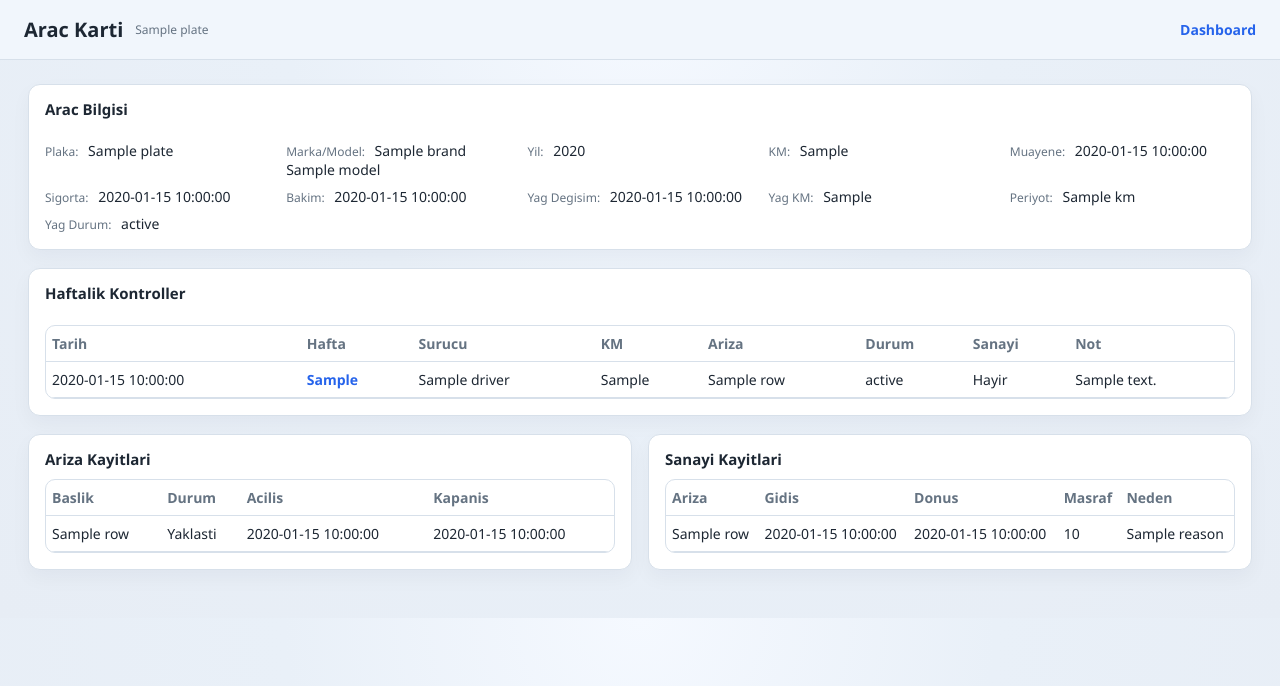
After one commit to yabujinnn06/rainstaff, a Flask app: template server/templates/vehicle.html in a window 1280 px wide. The commit adds this page. Shown: the top 686 px of the page. Run offline with Flask 3, Linux system fonts and the light colour scheme; the visitor is signed in with stand-in values (Sample User, id 1); the template is opened without the code that fills it: most values are stand-ins (such as "Sample title", 1, 10 or a date in 2020).

Commit message:
Add vehicle and driver detail pages to dashboard

```diff
--- a/server/app.py
+++ b/server/app.py
@@ -240,6 +240,121 @@ def employee_detail(employee_id):
         start_date=start_date,
         end_date=end_date,
         all_months=all_months,
+    )
+
+
+@app.route("/vehicle/<plate>")
+def vehicle_detail(plate):
+    if not db_exists():
+        abort(404)
+    with get_conn() as conn:
+        ensure_schema(conn)
+        is_admin, region = get_user_context()
+        if is_admin:
+            vehicle = conn.execute(
+                "SELECT id, plate, brand, model, year, km, inspection_date, insurance_date, maintenance_date, "
+                "oil_change_date, oil_change_km, oil_interval_km, notes "
+                "FROM vehicles WHERE plate = ?;",
+                (plate,),
+            ).fetchone()
+        else:
+            vehicle = conn.execute(
+                "SELECT id, plate, brand, model, year, km, inspection_date, insurance_date, maintenance_date, "
+                "oil_change_date, oil_change_km, oil_interval_km, notes "
+                "FROM vehicles WHERE plate = ? AND region = ?;",
+                (plate, region),
+            ).fetchone()
+        if not vehicle:
+            abort(404)
+        inspections = conn.execute(
+            "SELECT i.inspection_date, i.week_start, d.full_name as driver, i.km, "
+            "f.title as fault_title, i.fault_status, i.service_visit, i.notes "
+            "FROM vehicle_inspections i "
+            "LEFT JOIN drivers d ON d.id = i.driver_id "
+            "LEFT JOIN vehicle_faults f ON f.id = i.fault_id "
+            "WHERE i.vehicle_id = ? "
+            + ("AND i.region = ? " if not is_admin else "")
+            + "ORDER BY i.inspection_date DESC;",
+            (vehicle["id"], region) if not is_admin else (vehicle["id"],),
+        ).fetchall()
+        faults = conn.execute(
+            "SELECT title, description, opened_date, closed_date, status "
+            "FROM vehicle_faults WHERE vehicle_id = ? "
+            + ("AND region = ? " if not is_admin else "")
+            + "ORDER BY opened_date DESC;",
+            (vehicle["id"], region) if not is_admin else (vehicle["id"],),
+        ).fetchall()
+        services = conn.execute(
+            "SELECT f.title as fault_title, s.start_date, s.end_date, s.reason, s.cost "
+            "FROM vehicle_service_visits s "
+            "LEFT JOIN vehicle_faults f ON f.id = s.fault_id "
+            "WHERE s.vehicle_id = ? "
+            + ("AND s.region = ? " if not is_admin else "")
+            + "ORDER BY s.start_date DESC;",
+            (vehicle["id"], region) if not is_admin else (vehicle["id"],),
+        ).fetchall()
+    interval_km = vehicle["oil_interval_km"] or DEFAULT_OIL_INTERVAL_KM
+    oil_status = "-"
+    if interval_km and vehicle["oil_change_km"] is not None and vehicle["km"] is not None:
+        remaining = interval_km - (vehicle["km"] - vehicle["oil_change_km"])
+        oil_status = "Geldi" if remaining <= 0 else f"{remaining} km"
+    return render_template(
+        "vehicle.html",
+        vehicle=vehicle,
+        oil_status=oil_status,
+        interval_km=interval_km,
+        inspections=inspections,
+        faults=faults,
+        services=services,
+    )
+
+
+@app.route("/driver/<int:driver_id>")
+def driver_detail(driver_id):
+    if not db_exists():
+        abort(404)
+    with get_conn() as conn:
+        ensure_schema(conn)
+        is_admin, region = get_user_context()
+        if is_admin:
+            driver = conn.execute(
+                "SELECT id, full_name, license_class, license_expiry, phone, notes "
+                "FROM drivers WHERE id = ?;",
+                (driver_id,),
+            ).fetchone()
+        else:
+            driver = conn.execute(
+                "SELECT id, full_name, license_class, license_expiry, phone, notes "
+                "FROM drivers WHERE id = ? AND region = ?;",
+                (driver_id, region),
+            ).fetchone()
+        if not driver:
+            abort(404)
+        inspections = conn.execute(
+            "SELECT i.inspection_date, i.week_start, v.plate, i.km, "
+            "f.title as fault_title, i.fault_status, i.service_visit, i.notes "
+            "FROM vehicle_inspections i "
+            "JOIN vehicles v ON v.id = i.vehicle_id "
+            "LEFT JOIN vehicle_faults f ON f.id = i.fault_id "
+            "WHERE i.driver_id = ? "
+            + ("AND i.region = ? " if not is_admin else "")
+            + "ORDER BY i.inspection_date DESC;",
+            (driver_id, region) if not is_admin else (driver_id,),
+        ).fetchall()
+    vehicle_summary = {}
+    for row in inspections:
+        plate_val = row["plate"]
+        entry = vehicle_summary.setdefault(plate_val, {"last": row["inspection_date"], "count": 0})
+        entry["count"] += 1
+        if row["inspection_date"] and (not entry["last"] or row["inspection_date"] > entry["last"]):
+            entry["last"] = row["inspection_date"]
+    vehicles = [{"plate": k, "last": v["last"], "count": v["count"]} for k, v in vehicle_summary.items()]
+    vehicles.sort(key=lambda x: (x["last"] or ""), reverse=True)
+    return render_template(
+        "driver.html",
+        driver=driver,
+        vehicles=vehicles,
+        inspections=inspections,
     )
 
 
@@ -787,7 +902,7 @@ def dashboard():
                     (region_filter,),
                 ).fetchall()
                 driver_cards = conn.execute(
-                    "SELECT d.full_name as name, d.license_class, d.license_expiry, d.phone "
+                    "SELECT d.id, d.full_name as name, d.license_class, d.license_expiry, d.phone "
                     "FROM drivers d WHERE d.region = ? ORDER BY d.full_name LIMIT 10;",
                     (region_filter,),
                 ).fetchall()
@@ -860,7 +975,7 @@ def dashboard():
                     "ORDER BY v.plate LIMIT 10;"
                 ).fetchall()
                 driver_cards = conn.execute(
-                    "SELECT d.full_name as name, d.license_class, d.license_expiry, d.phone "
+                    "SELECT d.id, d.full_name as name, d.license_class, d.license_expiry, d.phone "
                     "FROM drivers d ORDER BY d.full_name LIMIT 10;"
                 ).fetchall()
                 recent_inspections = conn.execute(
--- a/server/templates/dashboard.html
+++ b/server/templates/dashboard.html
@@ -685,7 +685,7 @@
                   {% if vehicle_cards %}
                     {% for row in vehicle_cards %}
                       <tr>
-                        <td>{{ row['plate'] }}</td>
+                        <td><a class="link" href="/vehicle/{{ row['plate'] }}">{{ row['plate'] }}</a></td>
                         <td>{{ row['km'] or '-' }}</td>
                         <td>{{ row['inspection_date'] or '-' }}</td>
                         <td>{{ row['insurance_date'] or '-' }}</td>
@@ -724,7 +724,7 @@
                   {% if driver_cards %}
                     {% for row in driver_cards %}
                       <tr>
-                        <td>{{ row['name'] }}</td>
+                        <td><a class="link" href="/driver/{{ row['id'] }}">{{ row['name'] }}</a></td>
                         <td>{{ row['license_class'] or '-' }}</td>
                         <td>{{ row['license_expiry'] or '-' }}</td>
                         <td>{{ row['phone'] or '-' }}</td>
--- /dev/null
+++ b/server/templates/vehicle.html
@@ -0,0 +1,151 @@
+<!doctype html>
+<html lang="tr">
+  <head>
+    <meta charset="utf-8" />
+    <meta name="viewport" content="width=device-width, initial-scale=1" />
+    <title>Arac Karti - {{ vehicle['plate'] }}</title>
+    <link rel="stylesheet" href="{{ url_for('static', filename='style.css') }}" />
+  </head>
+  <body class="admin">
+    <header class="topbar">
+      <div class="brand">
+        <div class="brand-title">Arac Karti</div>
+        <div class="brand-sub">{{ vehicle['plate'] }}</div>
+      </div>
+      <div class="sync">
+        <a class="logout" href="/dashboard">Dashboard</a>
+      </div>
+    </header>
+
+    <main class="content single">
+      <section class="section panel">
+        <div class="panel-head">
+          <h2>Arac Bilgisi</h2>
+        </div>
+        <div class="info-grid">
+          <div><span>Plaka:</span> {{ vehicle['plate'] }}</div>
+          <div><span>Marka/Model:</span> {{ vehicle['brand'] or '-' }} {{ vehicle['model'] or '' }}</div>
+          <div><span>Yil:</span> {{ vehicle['year'] or '-' }}</div>
+          <div><span>KM:</span> {{ vehicle['km'] or '-' }}</div>
+          <div><span>Muayene:</span> {{ vehicle['inspection_date'] or '-' }}</div>
+          <div><span>Sigorta:</span> {{ vehicle['insurance_date'] or '-' }}</div>
+          <div><span>Bakim:</span> {{ vehicle['maintenance_date'] or '-' }}</div>
+          <div><span>Yag Degisim:</span> {{ vehicle['oil_change_date'] or '-' }}</div>
+          <div><span>Yag KM:</span> {{ vehicle['oil_change_km'] or '-' }}</div>
+          <div><span>Periyot:</span> {{ interval_km }} km</div>
+          <div><span>Yag Durum:</span> {{ oil_status }}</div>
+        </div>
+      </section>
+
+      <section class="section panel">
+        <div class="panel-head">
+          <h2>Haftalik Kontroller</h2>
+        </div>
+        <div class="table-wrap">
+          <table>
+            <thead>
+              <tr>
+                <th>Tarih</th>
+                <th>Hafta</th>
+                <th>Surucu</th>
+                <th>KM</th>
+                <th>Ariza</th>
+                <th>Durum</th>
+                <th>Sanayi</th>
+                <th>Not</th>
+              </tr>
+            </thead>
+            <tbody>
+              {% if inspections %}
+                {% for row in inspections %}
+                  <tr>
+                    <td>{{ row['inspection_date'] }}</td>
+                    <td>
+                      <a class="link" href="/reports/weekly/{{ vehicle['plate'] }}/{{ row['week_start'] }}">{{ row['week_start'] }}</a>
+                    </td>
+                    <td>{{ row['driver'] or '-' }}</td>
+                    <td>{{ row['km'] or '-' }}</td>
+                    <td>{{ row['fault_title'] or '-' }}</td>
+                    <td>{{ row['fault_status'] or '-' }}</td>
+                    <td>{{ 'Evet' if row['service_visit'] else 'Hayir' }}</td>
+                    <td>{{ row['notes'] or '-' }}</td>
+                  </tr>
+                {% endfor %}
+              {% else %}
+                <tr><td colspan="8">Kayit yok</td></tr>
+              {% endif %}
+            </tbody>
+          </table>
+        </div>
+      </section>
+
+      <section class="section grid-2">
+        <div class="panel">
+          <div class="panel-head">
+            <h2>Ariza Kayitlari</h2>
+          </div>
+          <div class="table-wrap">
+            <table>
+              <thead>
+                <tr>
+                  <th>Baslik</th>
+                  <th>Durum</th>
+                  <th>Acilis</th>
+                  <th>Kapanis</th>
+                </tr>
+              </thead>
+              <tbody>
+                {% if faults %}
+                  {% for row in faults %}
+                    <tr>
+                      <td>{{ row['title'] }}</td>
+                      <td>{{ row['status'] }}</td>
+                      <td>{{ row['opened_date'] or '-' }}</td>
+                      <td>{{ row['closed_date'] or '-' }}</td>
+                    </tr>
+                  {% endfor %}
+                {% else %}
+                  <tr><td colspan="4">Kayit yok</td></tr>
+                {% endif %}
+              </tbody>
+            </table>
+          </div>
+        </div>
+
+        <div class="panel">
+          <div class="panel-head">
+            <h2>Sanayi Kayitlari</h2>
+          </div>
+          <div class="table-wrap">
+            <table>
+              <thead>
+                <tr>
+                  <th>Ariza</th>
+                  <th>Gidis</th>
+                  <th>Donus</th>
+                  <th>Masraf</th>
+                  <th>Neden</th>
+                </tr>
+              </thead>
+              <tbody>
+                {% if services %}
+                  {% for row in services %}
+                    <tr>
+                      <td>{{ row['fault_title'] or '-' }}</td>
+                      <td>{{ row['start_date'] or '-' }}</td>
+                      <td>{{ row['end_date'] or 'Sanayide' }}</td>
+                      <td>{{ row['cost'] or '-' }}</td>
+                      <td>{{ row['reason'] or '-' }}</td>
+                    </tr>
+                  {% endfor %}
+                {% else %}
+                  <tr><td colspan="5">Kayit yok</td></tr>
+                {% endif %}
+              </tbody>
+            </table>
+          </div>
+        </div>
+      </section>
+    </main>
+  </body>
+</html>
```
Also changed, not shown: server/templates/driver.html (added, +107 -0 lines).
